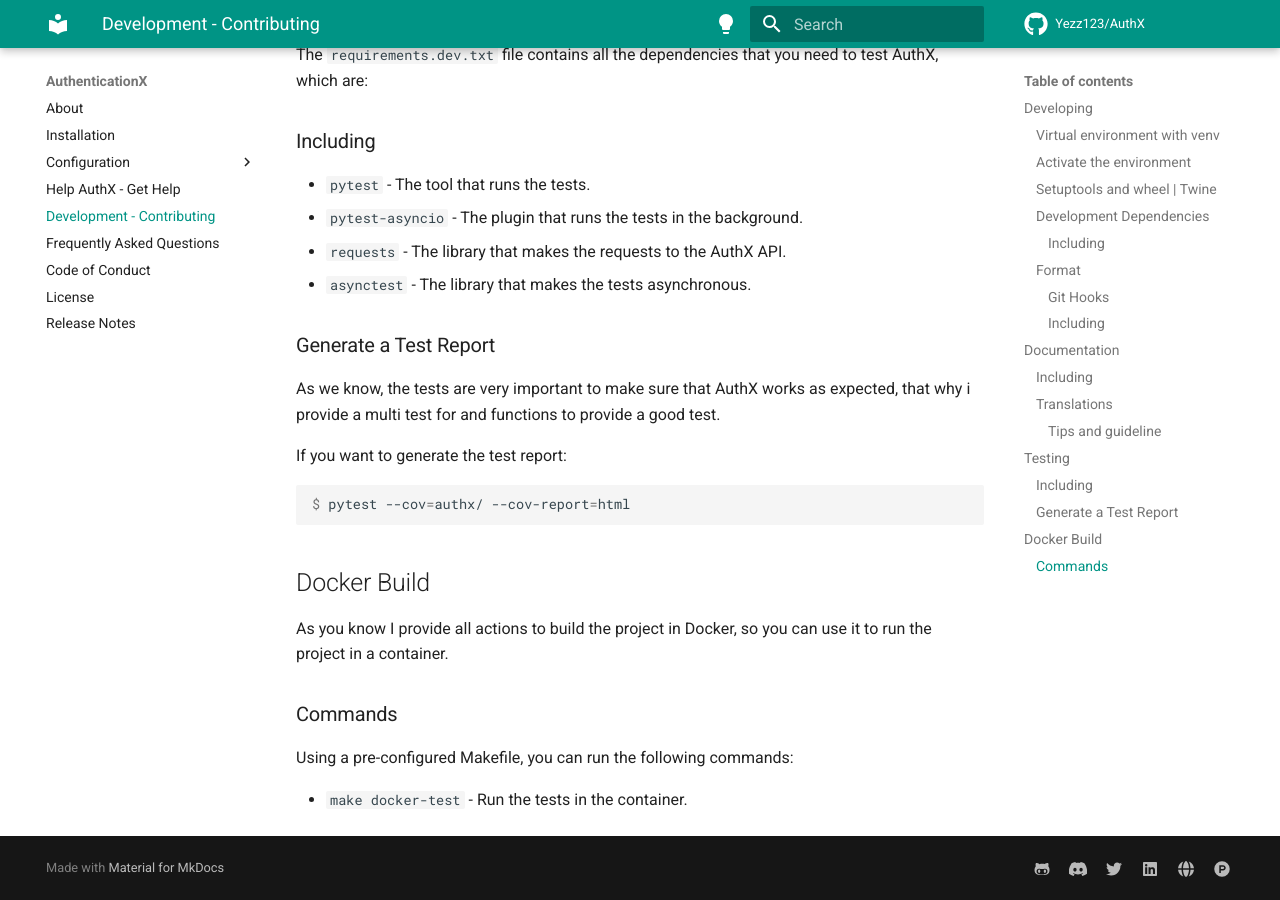
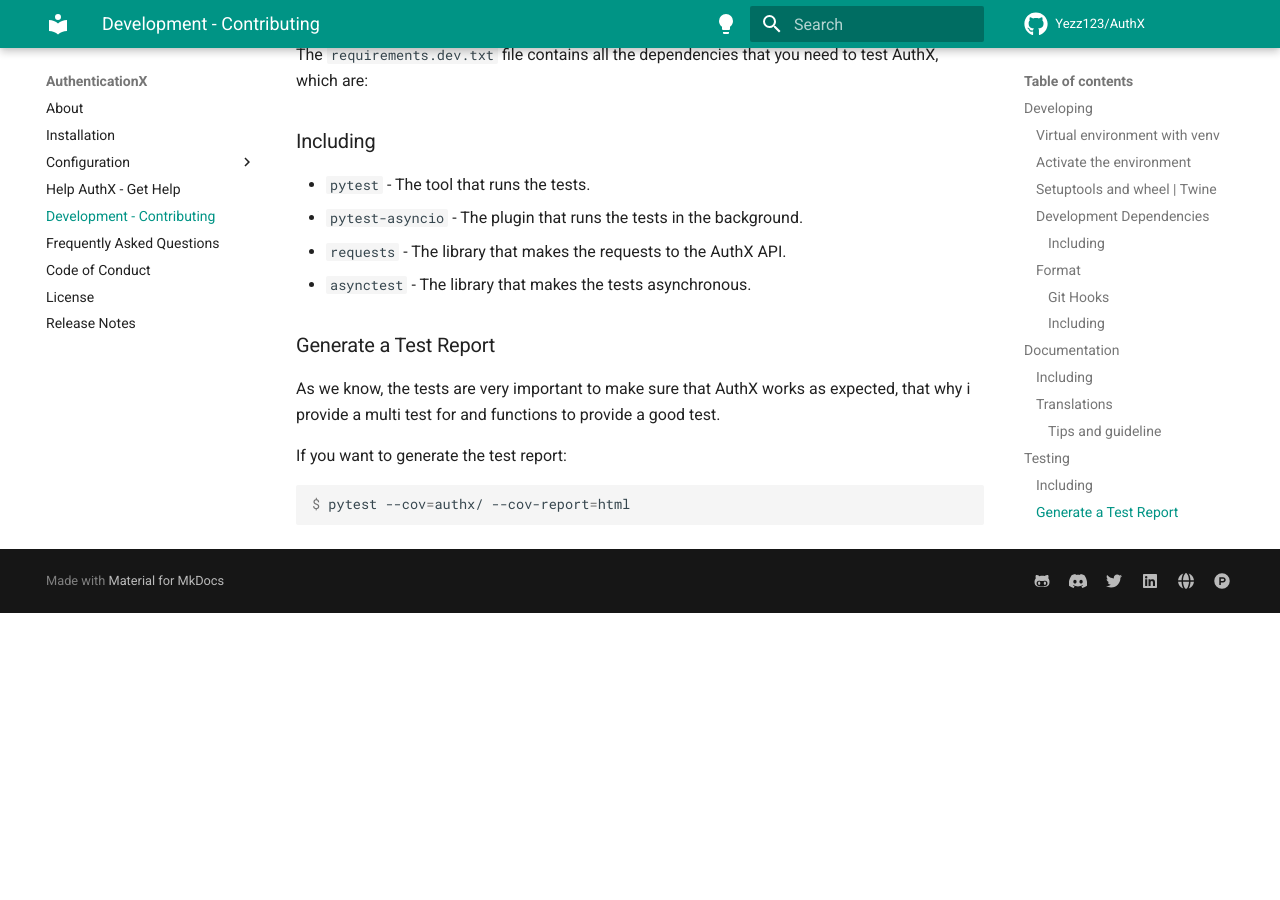
Before and after one commit to yezz123/authx, an MkDocs documentation site: the page built from docs/contributing.md, in a window 1280 px wide and 900 px high, scrolled down 3923 px. Built offline with MkDocs 1.6.1 and Material for MkDocs 9.7.7, drawn with Linux system fonts in a browser that asks for light colours; comment, search, counter and statistics services are not loaded; after the commit the page ends 4536 px from its top, so only the background shows below that.

````diff
--- a/docs/contributing.md
+++ b/docs/contributing.md
@@ -221,13 +221,3 @@ $ pytest --cov=authx/ --cov-report=html
 ```
 
 </div>
-
-## Docker Build
-
-As you know I provide all actions to build the project in Docker, so you can use it to run the project in a container.
-
-### Commands
-
-Using a pre-configured Makefile, you can run the following commands:
-
-* `make docker-test` - Run the tests in the container.
````
Also changed, not shown: README.md (+3 -15 lines), docs/index.md (+1 -3 lines).
